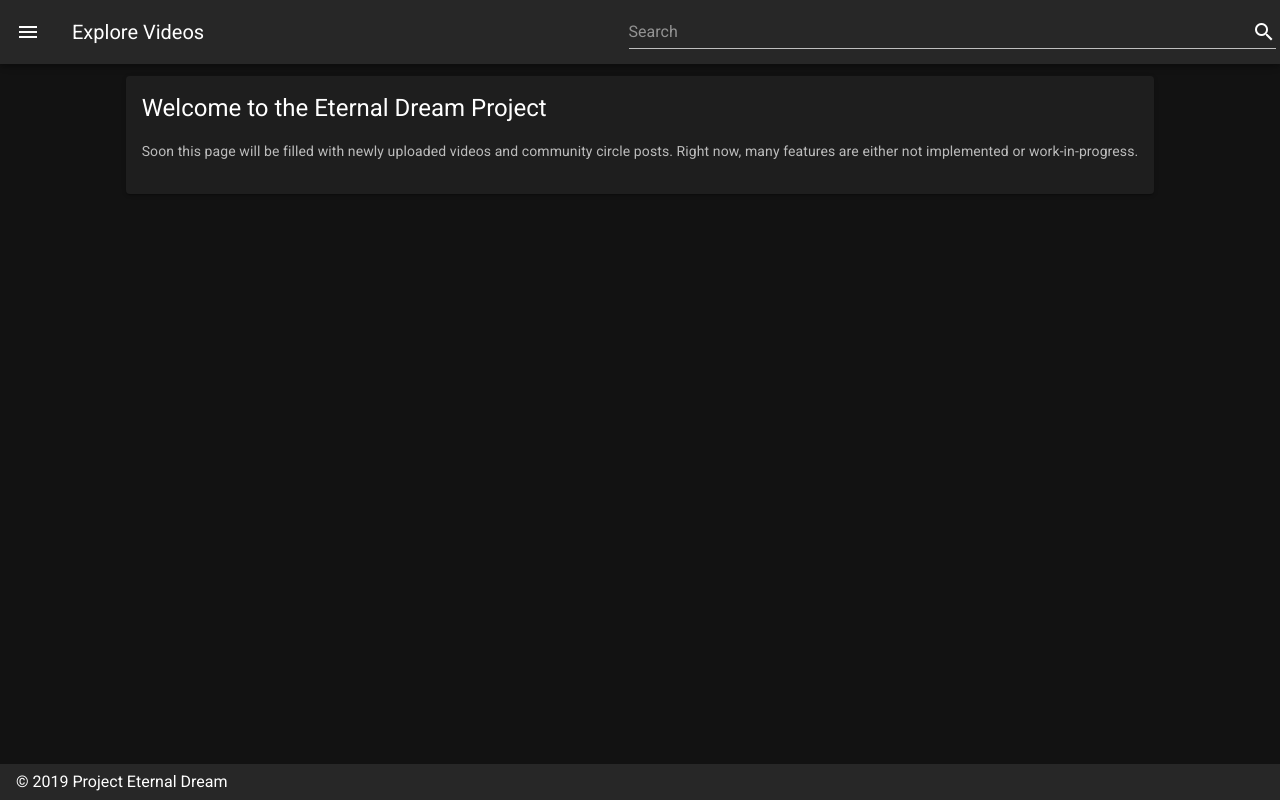
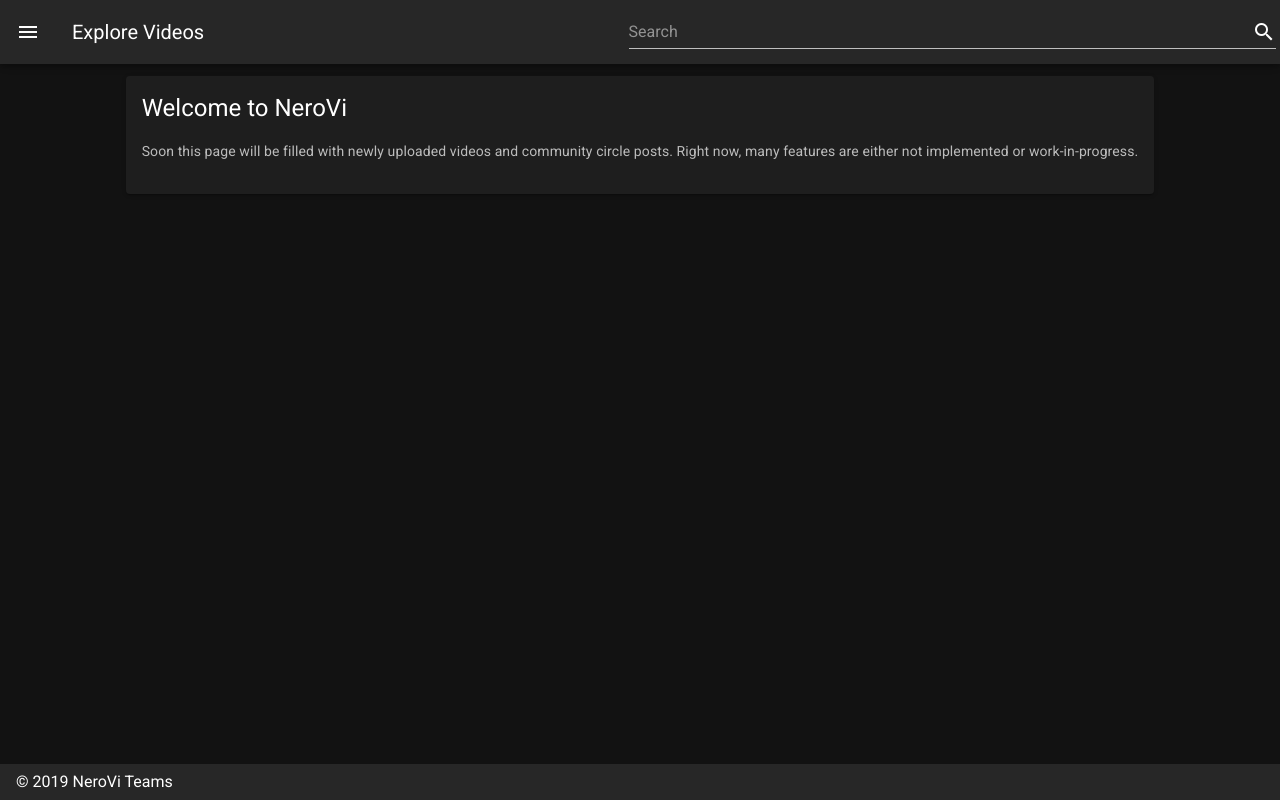
Before and after one commit to Ravens0610/website, a Nuxt app: page / in a window 1280 px wide. Built offline with nearby package versions, Linux system fonts and the light colour scheme.

Commit message:
Finished brand rename

```diff
--- a/layouts/default.vue
+++ b/layouts/default.vue
@@ -45,7 +45,7 @@
       </v-container>
     </v-content>
     <v-footer :fixed="fixed" app>
-      <span>&copy; 2019 Project Eternal Dream</span>
+      <span>&copy; 2019 NeroVi Teams</span>
     </v-footer>
   </v-app>
 </template>
--- a/nuxt.config.js
+++ b/nuxt.config.js
@@ -7,8 +7,8 @@ module.exports = {
    ** Headers of the page
    */
   head: {
-    titleTemplate: '%s - Project Eternal Dream',
-    title: 'Project Eternal Dream',
+    titleTemplate: '%s - NeroVi',
+    title: 'NeroVi',
     meta: [
       { charset: 'utf-8' },
       { name: 'viewport', content: 'width=device-width, initial-scale=1' },
--- a/pages/index.vue
+++ b/pages/index.vue
@@ -3,7 +3,7 @@
     <v-flex xs12 sm8 md6>
       <v-card>
         <v-card-title class="headline">
-          Welcome to the Eternal Dream Project
+          Welcome to NeroVi
         </v-card-title>
         <v-card-text>
           <p>
```
Also changed, not shown: 1 other file (tests, documents, lock files or other folders).
